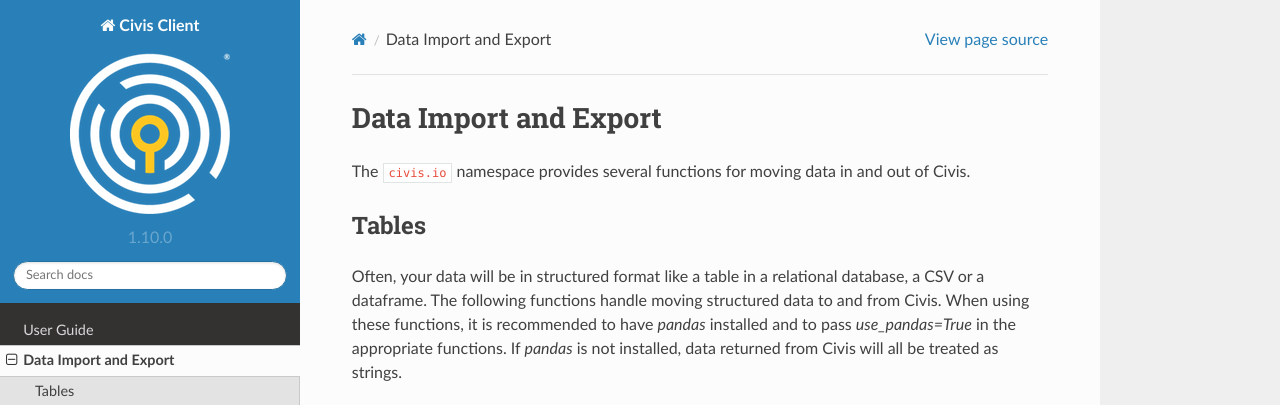
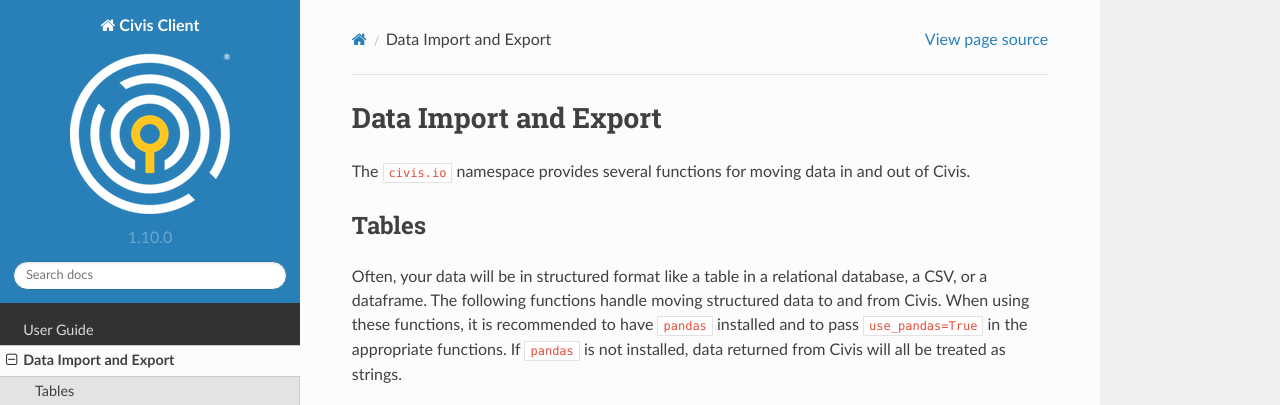
Before and after one commit to civisanalytics/civis-python, a Sphinx documentation site: the page built from docs/source/io.rst, in a window 1280 px wide and 1230 px high, cut to the strip 0-405 px from the top of the window. Built offline with Sphinx 7.4.7 and the Read the Docs theme 2.0.0, drawn with Linux system fonts in a browser that asks for light colours.

```diff
--- a/docs/source/io.rst
+++ b/docs/source/io.rst
@@ -8,10 +8,10 @@ Tables
 ------
 
 Often, your data will be in structured format like a table in a relational
-database, a CSV or a dataframe. The following functions handle moving
+database, a CSV, or a dataframe. The following functions handle moving
 structured data to and from Civis. When using these functions, it is
-recommended to have `pandas` installed and to pass `use_pandas=True` in
-the appropriate functions. If `pandas` is not installed, data returned
+recommended to have ``pandas`` installed and to pass ``use_pandas=True`` in
+the appropriate functions. If ``pandas`` is not installed, data returned
 from Civis will all be treated as strings.
 
 .. currentmodule:: civis.io
```
Also changed, not shown: other parts of docs/source/io.rst (+1 -0 lines).
